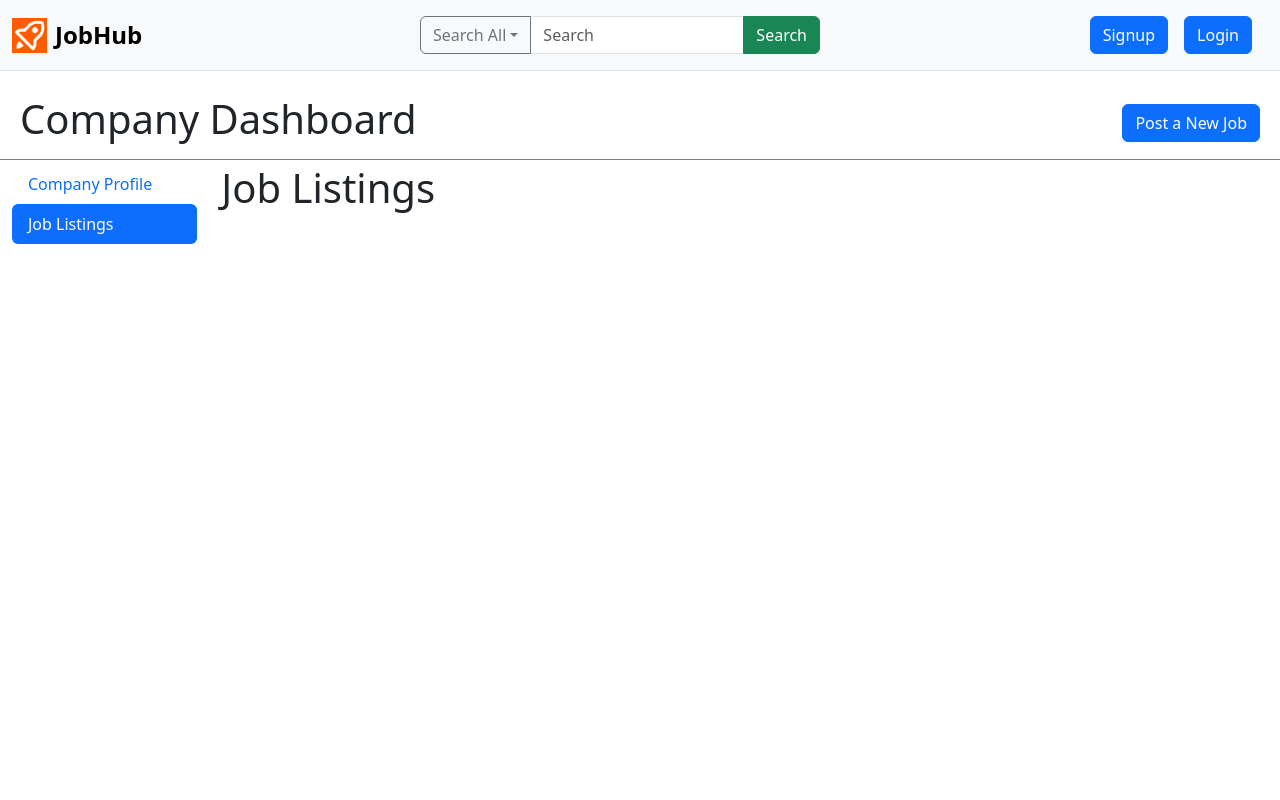
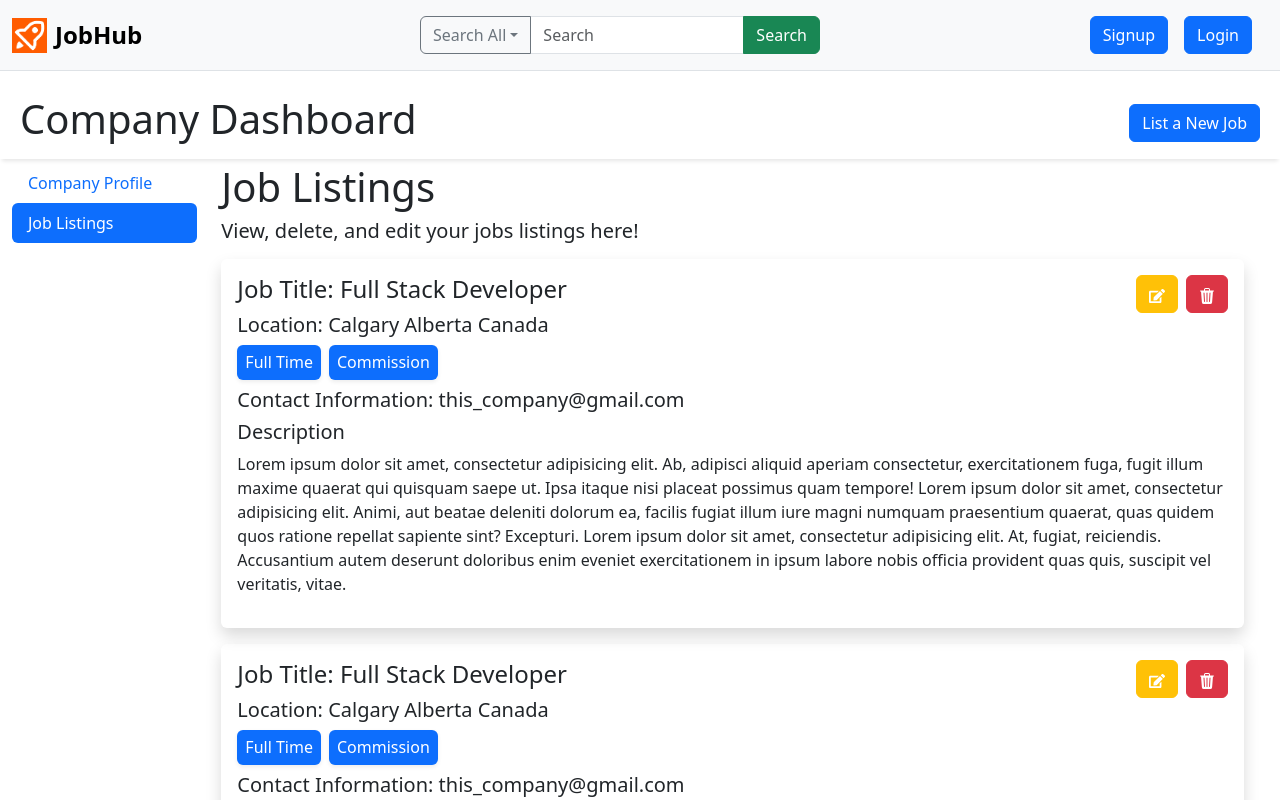
Before and after one commit to paulhuii/SENG401-Project, a React (Create React App) app in the folder client/: page /CompanyDashboard in a window 1280 px wide. Both pictures are taken after a click on the tab "Job Listings". Shown: the top 800 px of the page. Built offline with nearby package versions, Linux system fonts and the light colour scheme.

Commit message:
created job listing view page for company dashboard

```diff
--- a/client/src/CompanyDashboard.css
+++ b/client/src/CompanyDashboard.css
@@ -1,3 +1,3 @@
 .company-dash-header {
-    border-bottom: 1px solid grey;
+    box-shadow: 0 4px 4px -2px rgba(0, 0, 0, 0.1);
 }
--- a/client/src/CompanyDashboard.js
+++ b/client/src/CompanyDashboard.js
@@ -1,6 +1,7 @@
 import React from 'react';
 import {Col, Nav, Row, Tab} from "react-bootstrap";
 import "./CompanyDashboard.css"
+import JobListing from "./components/JobListings/JobListingCard"
 
 // https://react-bootstrap.netlify.app/docs/components/tabs/#pills
 
@@ -10,7 +11,7 @@ const CompanyDashboard = () => {
             <div className="row mt-3 mb-1 p-2 company-dash-header">
                 <div className="col d-flex align-items-center justify-content-between">
                     <h1>Company Dashboard</h1>
-                  <a href="/CompanyPost" className="btn btn-primary">Post a New Job</a>
+                    <a href="/CompanyPost" className="btn btn-primary">List a New Job</a>
                 </div>
             </div>
 
@@ -36,6 +37,10 @@ const CompanyDashboard = () => {
 
                                 <Tab.Pane eventKey="job_listings">
                                     <h1>Job Listings</h1>
+                                    <h5 className="mb-3">View, delete, and edit your jobs listings here!</h5>
+                                    <JobListing/>
+                                    <JobListing/>
+                                    <JobListing/>
                                 </Tab.Pane>
                             </Tab.Content>
                         </Col>
--- /dev/null
+++ b/client/src/components/JobListings/JobListingCard.js
@@ -0,0 +1,51 @@
+import React from 'react';
+import { BsTrash3Fill } from "react-icons/bs";
+import { FaEdit } from "react-icons/fa";
+
+const JobListingCard = () => {
+    return (
+        <div className="container-fluid shadow rounded p-3 mb-3">
+            <div className="row">
+                <div className="col d-flex justify-content-between">
+                    <h4>Job Title: Full Stack Developer</h4>
+
+                    <div className="row">
+                        <div className="col">
+                            <button type="button" className="btn btn-warning text-white me-2" >
+                                <FaEdit />
+                            </button>
+                            <button type="button" className="btn btn-danger">
+                                <BsTrash3Fill/>
+                            </button>
+                        </div>
+                    </div>
+                </div>
+            </div>
+
+            <h5>Location: Calgary Alberta Canada</h5>
+
+            <div className="row">
+                <div className="col d-flex">
+                    <h6 className="shadow-sm p-2 rounded bg-primary me-2 text-white">Full Time</h6>
+                    <h6 className="shadow-sm p-2 rounded bg-primary text-white">Commission</h6>
+                </div>
+            </div>
+
+            <h5>Contact Information: this_company@gmail.com</h5>
+
+            <h5>Description</h5>
+            <p>Lorem ipsum dolor sit amet, consectetur adipisicing elit. Ab, adipisci aliquid
+                aperiam consectetur, exercitationem fuga, fugit illum maxime quaerat qui
+                quisquam saepe ut. Ipsa itaque nisi placeat possimus quam tempore!
+                Lorem ipsum dolor sit amet, consectetur adipisicing elit. Animi, aut beatae
+                deleniti dolorum ea, facilis fugiat illum iure magni numquam praesentium
+                quaerat, quas quidem quos ratione repellat sapiente sint? Excepturi.
+                Lorem ipsum dolor sit amet, consectetur adipisicing elit. At, fugiat,
+                reiciendis. Accusantium autem deserunt doloribus enim eveniet exercitationem in
+                ipsum labore nobis officia provident quas quis, suscipit vel veritatis, vitae.
+            </p>
+        </div>
+    )
+}
+
+export default JobListingCard
```
Lines whose indentation alone changed are shown as unchanged.
